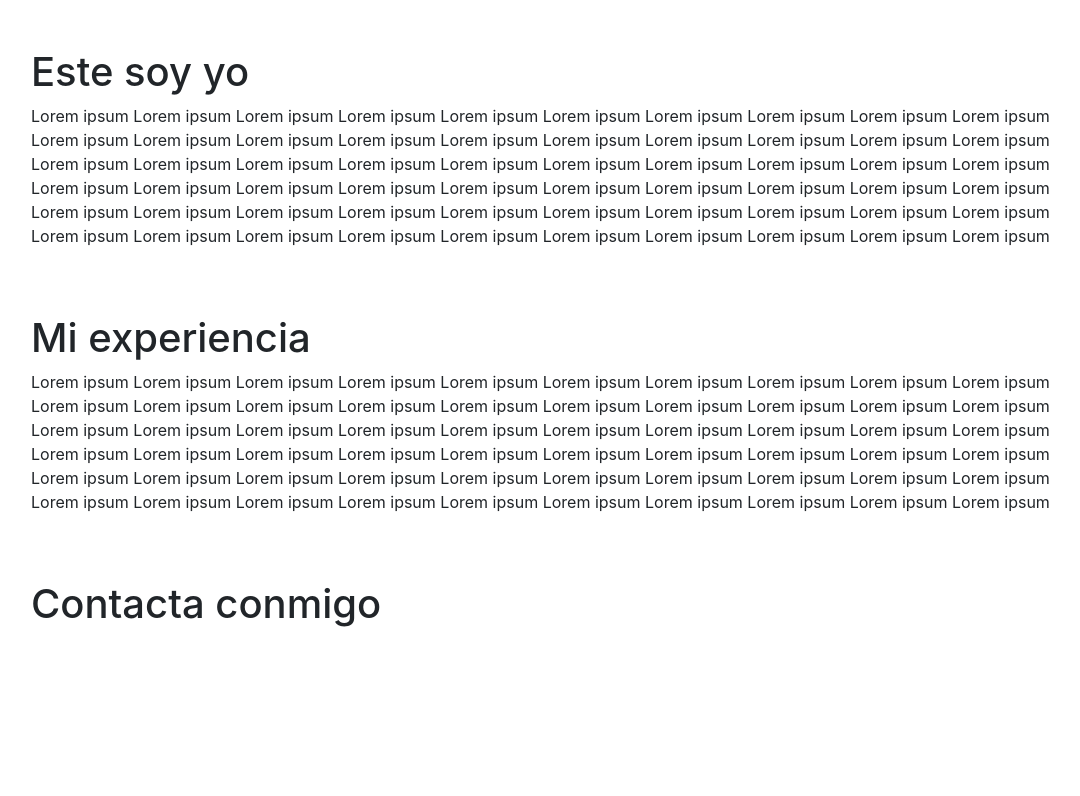
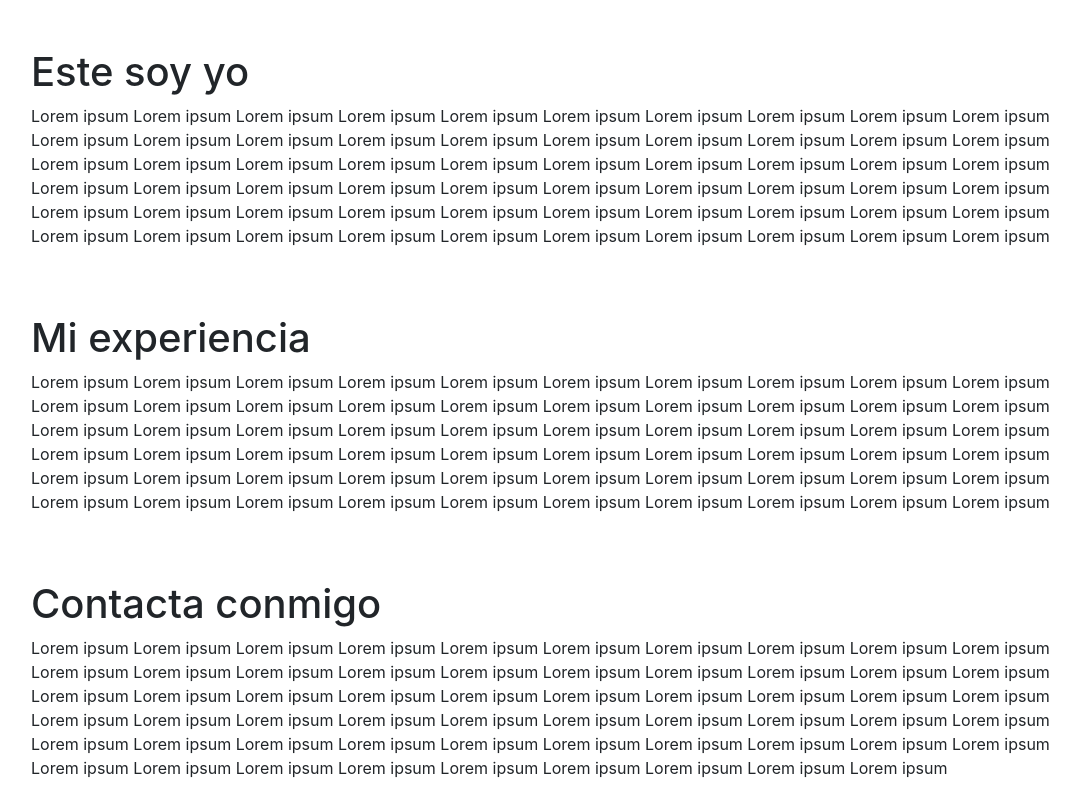
Before and after one commit to rafelmm/react-basic, a React (Create React App) app: page / in a window 1280 px wide. Shown: the part 802-1598 px from the top of the page, without its empty margins (97-1177 px from the left). Before the commit the page ends 1446 px from the top, so only its background shows below. Built offline with nearby package versions, Linux system fonts and the light colour scheme.

Commit message:
añado react-reveal para hacer fade de las secciones

```diff
--- a/package.json
+++ b/package.json
@@ -7,6 +7,7 @@
     "react": "^16.9.0",
     "react-bootstrap": "^1.0.0-beta.12",
     "react-dom": "^16.9.0",
+    "react-reveal": "^1.2.2",
     "react-scripts": "3.1.2",
     "react-scroll": "^1.7.14"
   },
--- a/src/components/App.js
+++ b/src/components/App.js
@@ -22,16 +22,22 @@ function App() {
   ];
   const [menuActive, setMenuActive] = useState(false);
   const [scrollY, setScrollY] = useState(0);
+  const [enableFade, setEnableFade] = useState({timestamp: new Date().getTime(), value: true});
 
   function handleScroll (event){
+    const timestamp = new Date().getTime();
     if ( window.scrollY > 10 && Math.abs(scrollY - window.scrollY)>10 ){
       setMenuActive(false);
+    }
+
+    if ( !enableFade.value && (timestamp - enableFade.timestamp > 5000) ){
+      setEnableFade({timestamp: new Date().getTime(), value: true});
     }
     setScrollY(window.scrollY);
   }
 
   function handleMenuClick(){
-    console.log(menuActive);
+    setEnableFade({timestamp: new Date().getTime(), value: false});
     setMenuActive(!menuActive);
   }
 
@@ -53,7 +59,7 @@ function App() {
 
       <div className="main-container">
         <Element name="about">
-          <Section id="about" title="Este soy yo">
+          <Section id="about" title="Este soy yo" scrollInTop={scrollY===0} enableFade={enableFade.value}>
             Lorem ipsum Lorem ipsum Lorem ipsum Lorem ipsum Lorem ipsum Lorem ipsum Lorem ipsum Lorem ipsum
             Lorem ipsum Lorem ipsum Lorem ipsum Lorem ipsum Lorem ipsum
             Lorem ipsum Lorem ipsum Lorem ipsum Lorem ipsum Lorem ipsum
@@ -70,7 +76,7 @@ function App() {
           </Section>
         </Element>
         <Element name="career">
-          <Section id="career" title="Mi experiencia">
+          <Section id="career" title="Mi experiencia" scrollInTop={scrollY===0} enableFade={enableFade.value}>
             Lorem ipsum Lorem ipsum Lorem ipsum Lorem ipsum Lorem ipsum Lorem ipsum Lorem ipsum Lorem ipsum
             Lorem ipsum Lorem ipsum Lorem ipsum Lorem ipsum Lorem ipsum
             Lorem ipsum Lorem ipsum Lorem ipsum Lorem ipsum Lorem ipsum
@@ -87,8 +93,19 @@ function App() {
           </Section>
         </Element>
         <Element name="contact">
-          <Section id="contact" title="Contacta conmigo">
-
+          <Section id="contact" title="Contacta conmigo" scrollInTop={scrollY===0} enableFade={enableFade.value}>
+            Lorem ipsum Lorem ipsum Lorem ipsum Lorem ipsum Lorem ipsum Lorem ipsum Lorem ipsum Lorem ipsum
+            Lorem ipsum Lorem ipsum Lorem ipsum Lorem ipsum Lorem ipsum
+            Lorem ipsum Lorem ipsum Lorem ipsum Lorem ipsum Lorem ipsum
+            Lorem ipsum Lorem ipsum Lorem ipsum Lorem ipsum
+            Lorem ipsum Lorem ipsum Lorem ipsum Lorem ipsum
+            Lorem ipsum Lorem ipsum Lorem ipsum Lorem ipsum Lorem ipsum
+            Lorem ipsum Lorem ipsum Lorem ipsum Lorem ipsum Lorem ipsum
+            Lorem ipsum Lorem ipsum Lorem ipsum Lorem ipsum Lorem ipsum
+            Lorem ipsum Lorem ipsum Lorem ipsum Lorem ipsum Lorem ipsum
+            Lorem ipsum Lorem ipsum Lorem ipsum Lorem ipsum Lorem ipsum
+            Lorem ipsum Lorem ipsum Lorem ipsum Lorem ipsum
+            Lorem ipsum Lorem ipsum Lorem ipsum Lorem ipsum
           </Section>
         </Element>
       </div>
--- a/src/components/menu/Menu.js
+++ b/src/components/menu/Menu.js
@@ -1,4 +1,4 @@
-import React, {useState} from 'react';
+import React from 'react';
 import {Link} from 'react-scroll';
 import MenuButton from './MenuButton';
 
--- a/src/components/menu/menu.css
+++ b/src/components/menu/menu.css
@@ -1,5 +1,6 @@
 .menu {
     position: fixed;
+    z-index: 5;
     width:100%;
 }
 .menu-button-container{
--- a/src/components/section/Section.js
+++ b/src/components/section/Section.js
@@ -1,14 +1,17 @@
 import React from 'react';
+import Fade from 'react-reveal/Fade';
 
-const Section = ({id, title, children}) => {
-
+const Section = ({id, title, children, scrollInTop, enableFade}) => {
+    const duration = enableFade?1000:0;
     return (
-        <div id={id} className="section">
-            <h1>{title}</h1>
-            <p>
-                {children}
-            </p>
-        </div>
+        <Fade bottom spy={scrollInTop} duration={duration}>
+            <div id={id} className="section" >
+                <h1>{title}</h1>
+                <p>
+                    {children}
+                </p>
+            </div>
+        </Fade>
     )
 }
 
```
Also changed, not shown: 1 other file (tests, documents, lock files or other folders).
